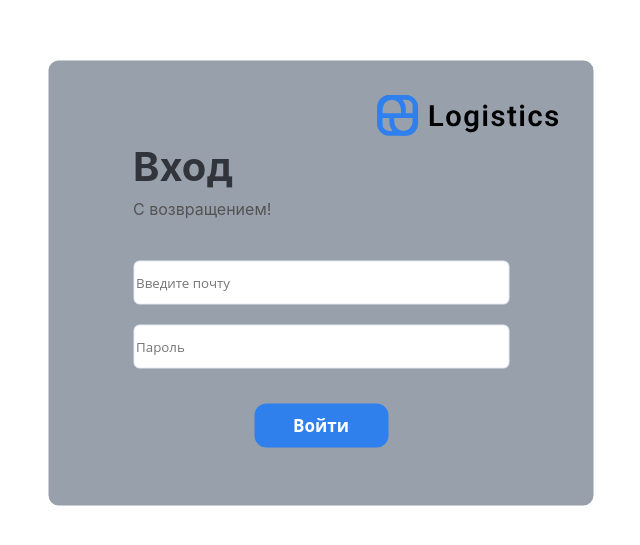
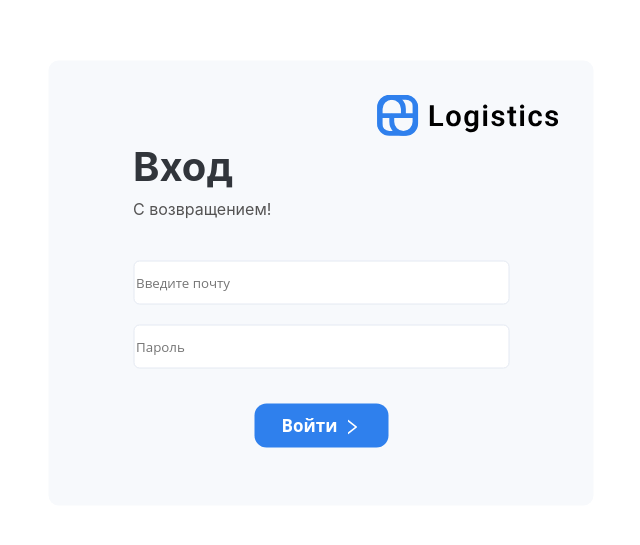
Before and after one commit to Zy3iX/logistics, a React (Vite) app: page / in a window 1280 px wide. Shown: the part 137-682 px from the top of the page, without its empty margins (339-979 px from the left). Built offline with nearby package versions, Linux system fonts and the light colour scheme.

Commit message:
Добавил компонент авторизации

```diff
--- a/package.json
+++ b/package.json
@@ -10,6 +10,7 @@
     "preview": "vite preview"
   },
   "dependencies": {
+    "@ant-design/icons": "^5.3.7",
     "react": "^18.3.1",
     "react-dom": "^18.3.1"
   },
--- a/src/components/Authorization/Authorization.jsx
+++ b/src/components/Authorization/Authorization.jsx
@@ -1,6 +1,7 @@
 import Button from "../UI/Button/Button";
 import InputAuth from "../UI/InputAuth/InputAuth";
 import styles from "./Authorization.module.css";
+import { RightOutlined } from "@ant-design/icons";
 
 const Authorization = () => {
   return (
@@ -19,7 +20,12 @@ const Authorization = () => {
           <InputAuth placeholder={"Введите почту"} />
           <InputAuth placeholder={"Пароль"} />
           <div className={styles.FormBtn}>
-            <Button className={"BtnInfo"}>Войти</Button>
+            <Button className={"BtnInfo"} >
+              Войти
+              <span>
+                <RightOutlined className={styles.IconButton} />
+              </span>
+            </Button>
           </div>
         </form>
       </div>
--- a/src/components/Authorization/Authorization.module.css
+++ b/src/components/Authorization/Authorization.module.css
@@ -6,7 +6,7 @@
   align-self: center;
   width: 545px;
   height: 445px;
-  background-color: rgb(152, 160, 172);
+  background-color: rgba(247, 249, 252, 1);
   /* rgba(247, 249, 252, 1); */
   position: absolute;
   top: 50%;
@@ -60,3 +60,9 @@
   display: flex;
   justify-content: center;
 }
+
+.IconButton{
+    margin-left: 6px;
+    vertical-align: middle;
+    font-size: 17px;
+}
--- a/src/components/UI/Button/Button.module.css
+++ b/src/components/UI/Button/Button.module.css
@@ -1,4 +1,7 @@
 .Btn {
+  display: flex;
+  align-items: center;
+  justify-content: center;
   font-family: "Open Sans";
   width: 134px;
   height: 44px;
```
Also changed, not shown: 1 other file (tests, documents, lock files or other folders).
